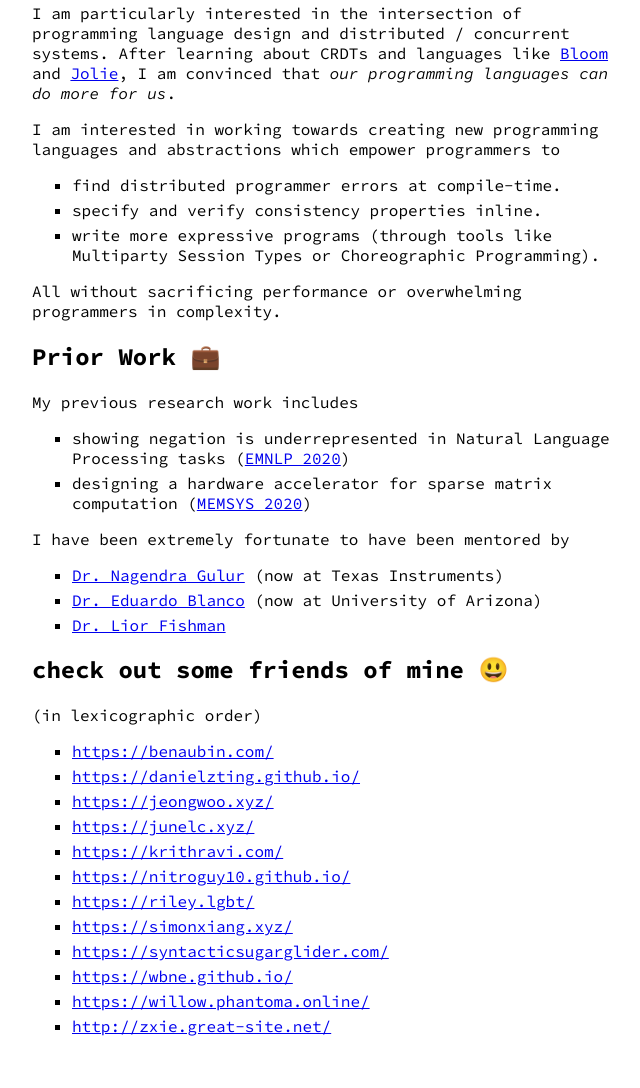
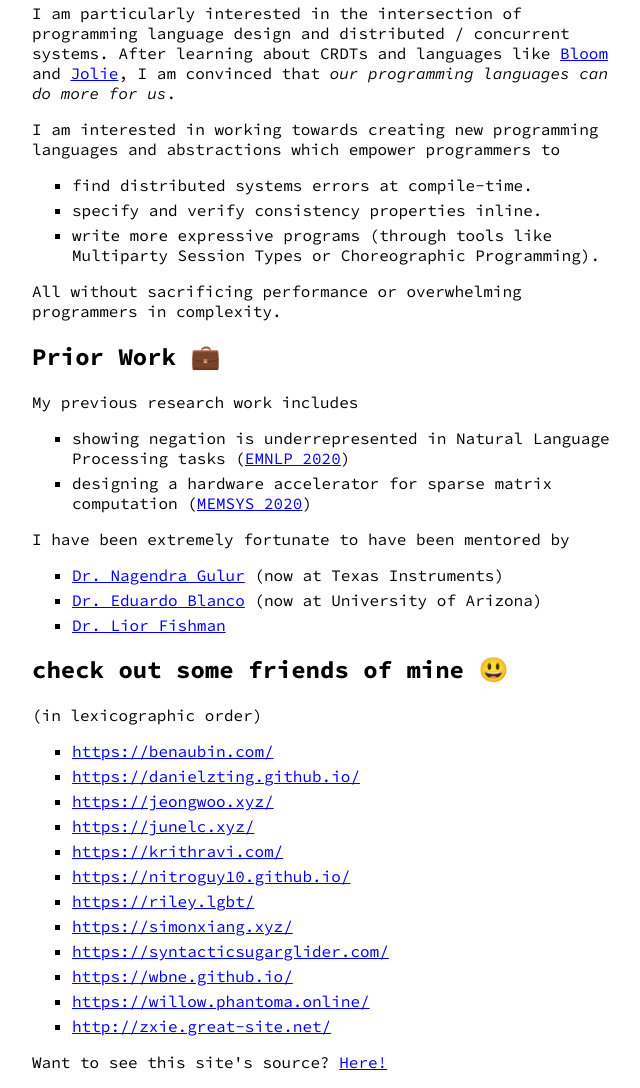
Before and after one commit to prydt/prydt.xyz, a plain HTML site: page index.html in a window 1280 px wide. Shown: the part 501-1589 px from the top of the page, without its empty margins (308-948 px from the left). Before the commit the page ends 1553 px from the top, so only its background shows below. Drawn offline with Linux system fonts and the light colour scheme.

Commit message:
Fix typo, add link to source.

```diff
--- a/index.html
+++ b/index.html
@@ -41,7 +41,7 @@
             <p>I am particularly interested in the intersection of programming language design and distributed / concurrent systems. After learning about CRDTs and languages like <a href="https://people.ucsc.edu/~palvaro/cidr11.pdf">Bloom</a> and <a href="https://www.jolie-lang.org/">Jolie</a>, I am convinced that <i>our programming languages can do more for us</i>.</p>
             <p>I am interested in working towards creating new programming languages and abstractions which empower programmers to</p>
             <ul>
-                <li>find distributed programmer errors at compile-time.</li>
+                <li>find distributed systems errors at compile-time.</li>
                 <li>specify and verify consistency properties inline.</li>
                 <li>write more expressive programs (through tools like Multiparty Session Types or Choreographic Programming).</li>
             </ul>
@@ -85,6 +85,8 @@
                 <li><a href="https://willow.phantoma.online/">https://willow.phantoma.online/</a></li>
                 <li><a href="http://zxie.great-site.net/">http://zxie.great-site.net/</a></li>
             </ul>
+
+            <p>Want to see this site's source? <a href="https://github.com/prydt/prydt.xyz">Here!</a></p>
         </div>
     </body>
 </html>
```
